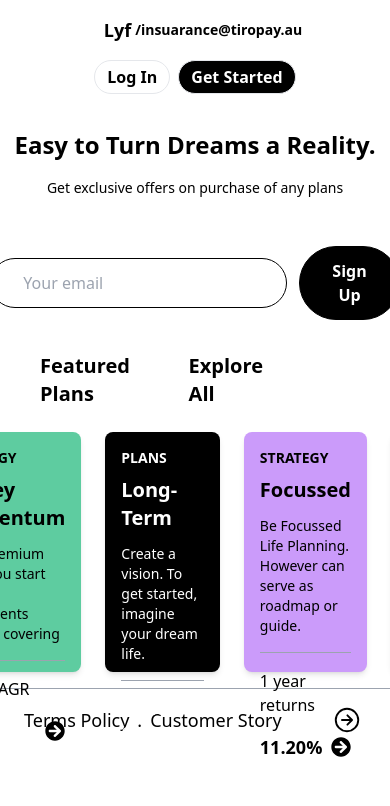
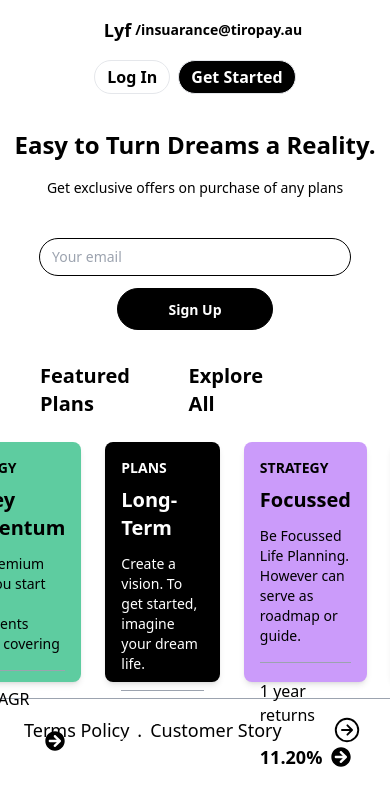
Before and after one commit to simonkadili47/Planning-Page, a React (Vite) app: page / in a window 390 px wide. Shown: the top 806 px of the page. Built offline with nearby package versions, Linux system fonts and the light colour scheme.

Commit message:
changes in button

```diff
--- a/src/Components/Buttons.jsx
+++ b/src/Components/Buttons.jsx
@@ -2,15 +2,17 @@ import React from 'react';
 
 const Buttons = () => {
   return (
-    <div className='flex justify-center items-center mt-8'>
+    <div className='flex flex-col sm:flex-row justify-center items-center mt-6 sm:mt-8'>
       <input
         type="text"
         placeholder='Your email'
-        className='rounded-full p-3 border px-8  border-black mr-3'
+        className='rounded-full p-2 sm:p-3 border px-3 sm:px-8 border-black mb-3 sm:mb-0 sm:mr-3 w-4/5 sm:w-auto text-sm sm:text-base'
       />
-      <div className='border border-black bg-black hover:bg-gray-300 hover:border-customGreen text-white rounded-full p-3 px-8'>
-        <button>
-          <a href="" className='text-white font-bold '>Sign Up</a>
+      <div className='w-2/5 sm:w-auto mx-4 sm:mx-0 border border-black bg-black hover:bg-gray-300 hover:border-customGreen text-white rounded-full p-2 sm:p-3'>
+        <button className='w-full text-sm sm:text-base'>
+          <a href="#" className='text-white font-bold block text-center'>
+            Sign Up
+          </a>
         </button>
       </div>
     </div>
```
